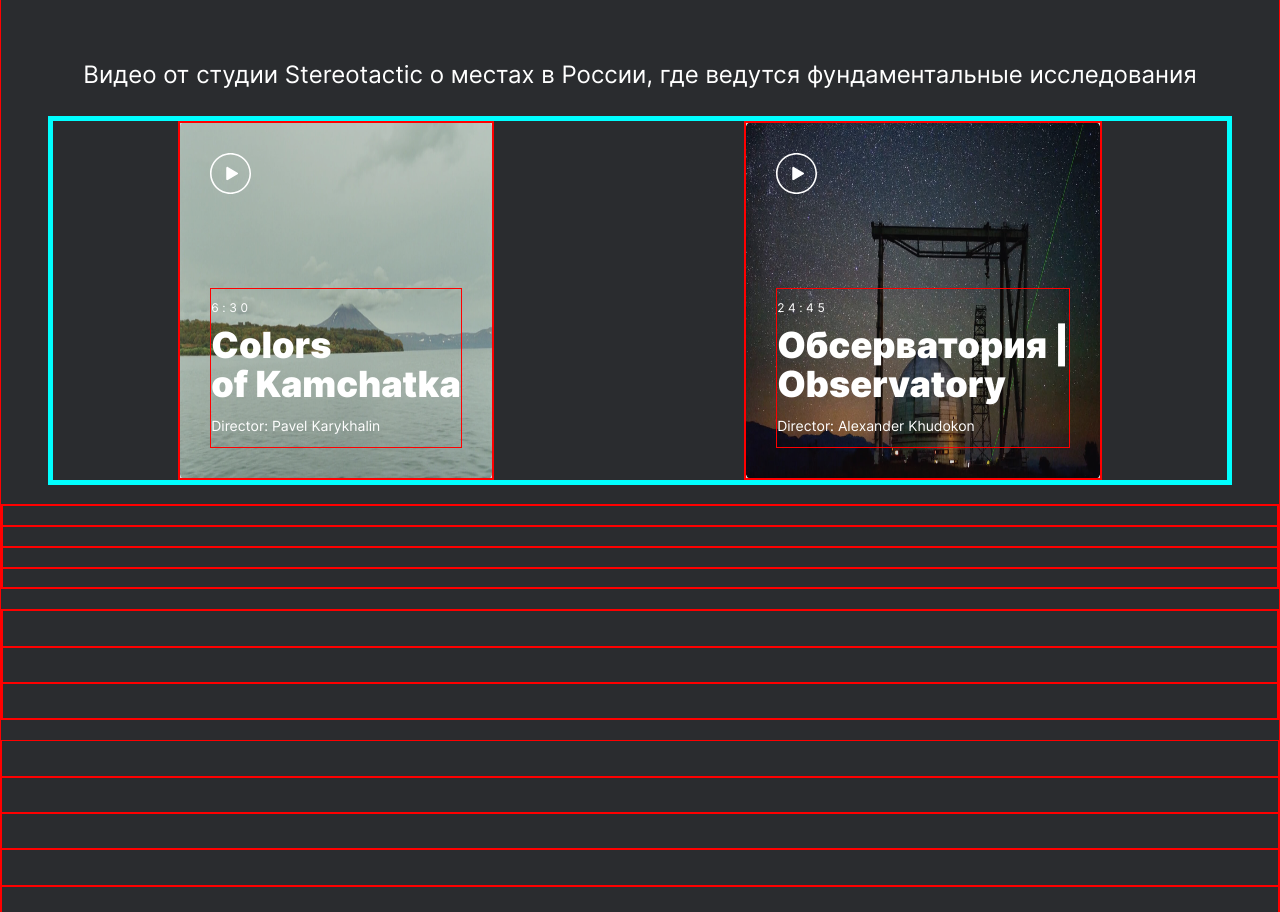
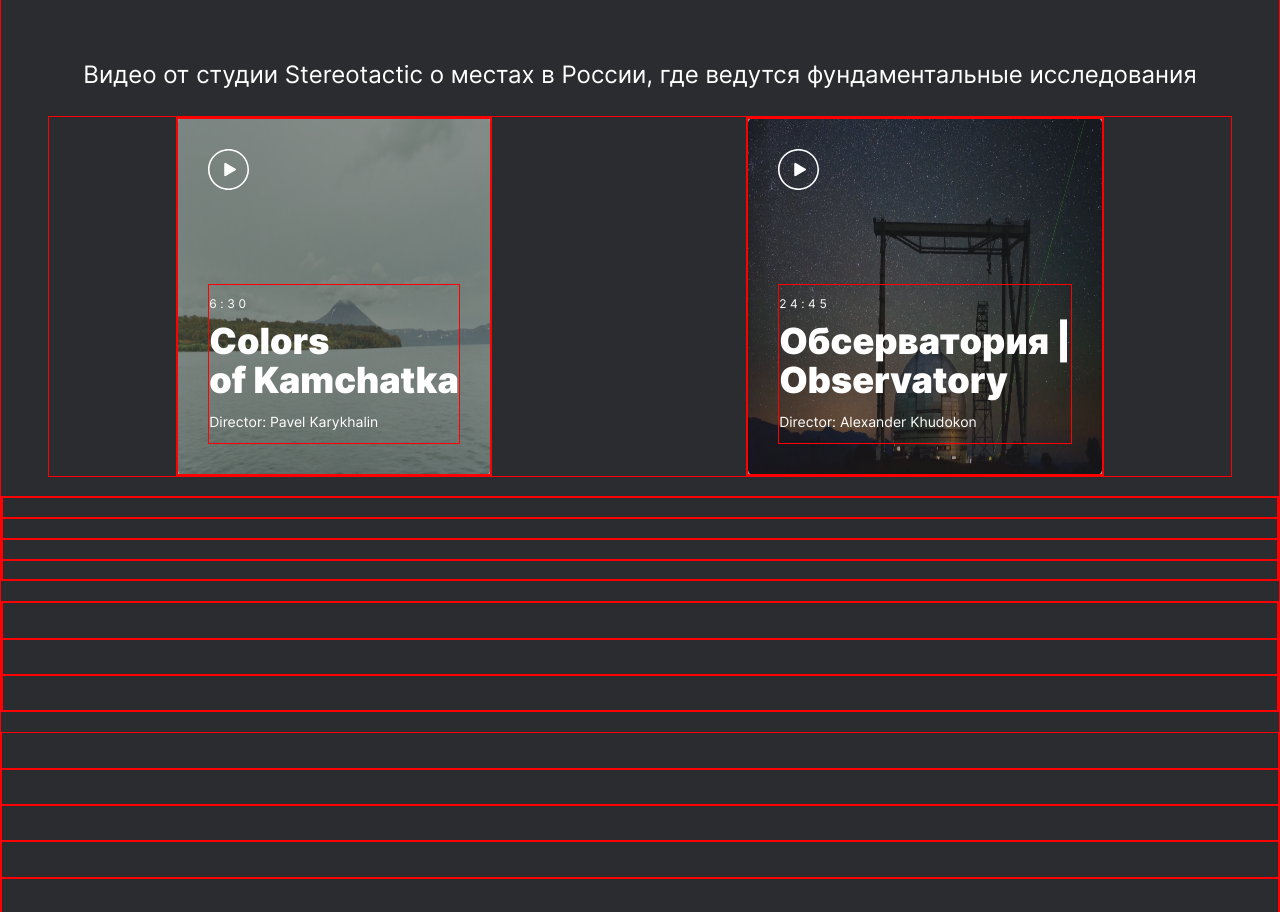
Before and after one commit to rumiant348/landing-3, a plain HTML site: page index.html in a window 1280 px wide. Shown: the part 6395-7307 px from the top of the page. Drawn offline with Linux system fonts and the light colour scheme.

Commit message:
modify video

```diff
--- a/blocks/video/__container/video__container.css
+++ b/blocks/video/__container/video__container.css
@@ -3,5 +3,4 @@
     flex-direction: row;
     justify-content: space-around;
     max-width: 1184px;
-    border: aqua 5px solid;
 }
--- a/blocks/video/__image/video__image.css
+++ b/blocks/video/__image/video__image.css
@@ -5,7 +5,7 @@
     top: 0;
     left: 0;
 
-    opacity: 0.8;
+    opacity: 0.5;
     background: #000000;
 
     transition-property: opacity;
@@ -14,5 +14,5 @@
 }
 
 .video__image:hover {
-    opacity: 0.5;
+    opacity: 0.2;
 }
```
